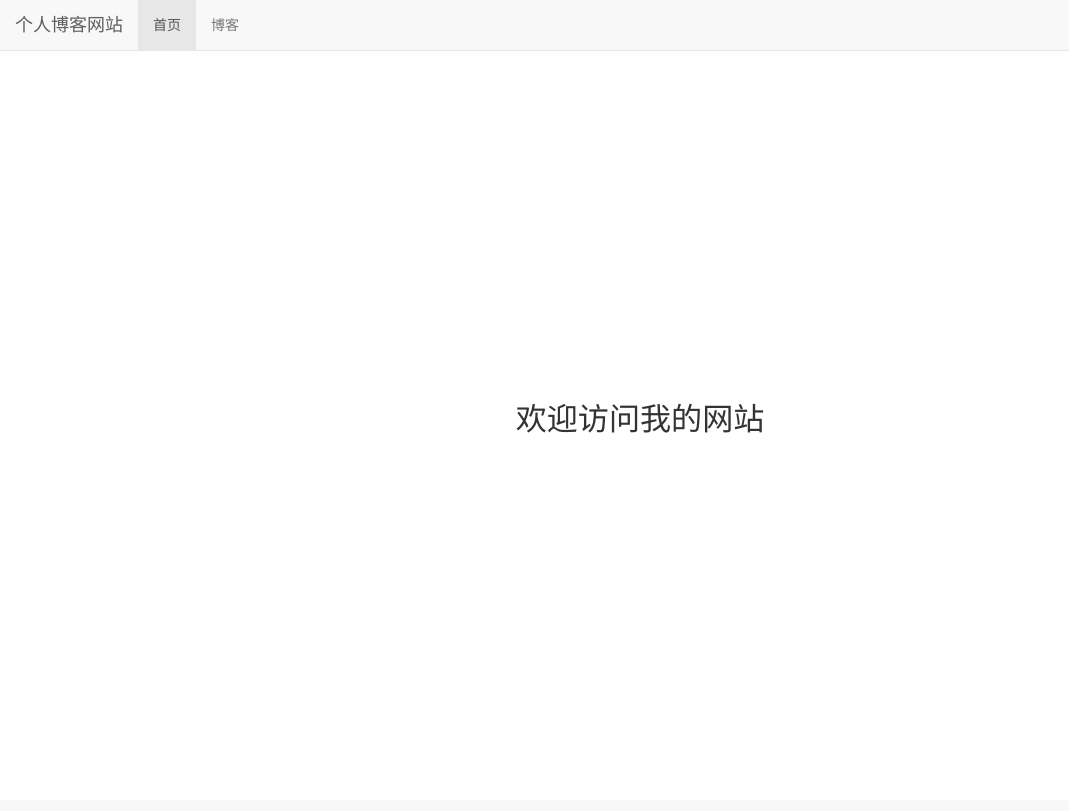
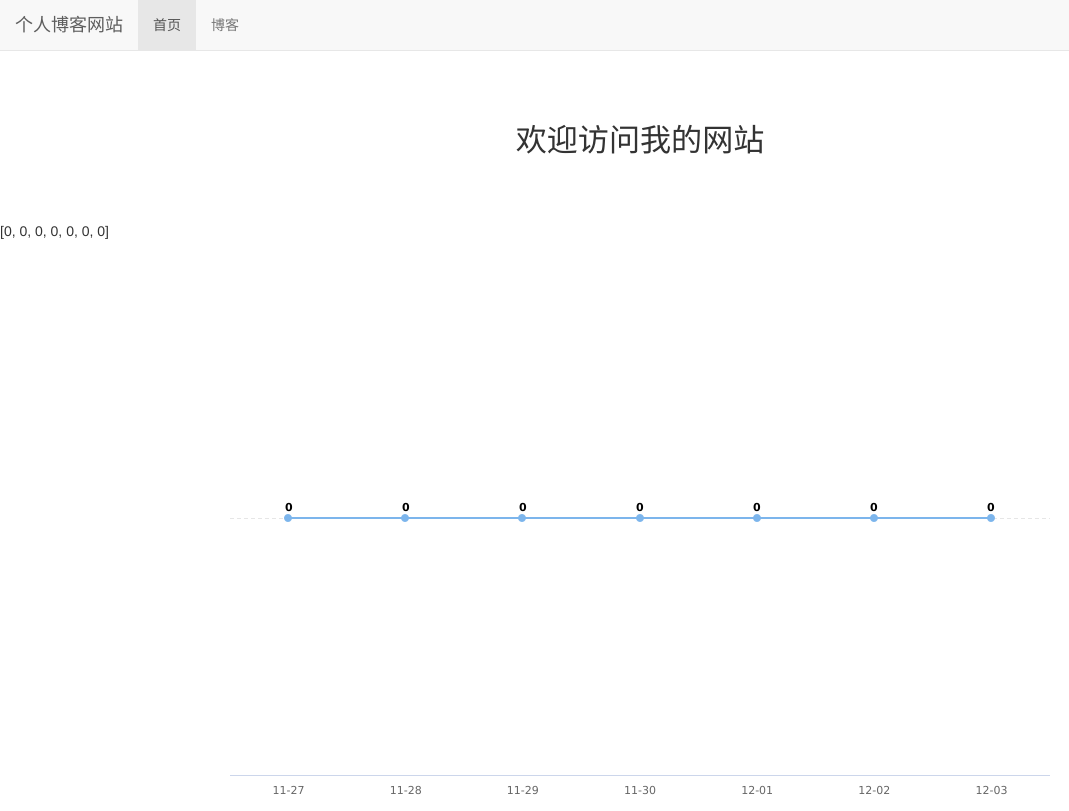
Before and after one commit to hekf2021/myblog, a Django app: page / in a window 1280 px wide. Shown: the whole page, without its empty margins (0-1069 px from the left). Before the commit the page ends 433 px from the top, so only its background shows below. Run offline with Django 3.2, Linux system fonts and the light colour scheme; data comes from the database, SQL or seed files in the repository; both versions use the stored data as it was after the commit; some libraries are stand-ins or nearby versions.

Commit message:
阅读计数功能首页以图表展示

```diff
--- a/myblog/views.py
+++ b/myblog/views.py
@@ -1,5 +1,12 @@
 from django.shortcuts import render_to_response,get_list_or_404,get_object_or_404
+from django.contrib.contenttypes.models import ContentType
+from read_statistics.utils import get_seven_days_read_data
+from blog.models import Blog
 
 def home(request):
+    blog_content_type= ContentType.objects.get_for_model(Blog)
+    dates,read_nums=get_seven_days_read_data(blog_content_type)
     context= { }
+    context['read_nums']=read_nums
+    context['dates'] = dates
     return render_to_response('home.html',context)
--- a/read_statistics/admin.py
+++ b/read_statistics/admin.py
@@ -1,7 +1,11 @@
 from django.contrib import admin
-from .models import ReadNum
+from .models import ReadNum,ReadDetail
 # Register your models here.
 
 @admin.register(ReadNum)
 class BlogAdmin(admin.ModelAdmin):
     list_display = ('read_num', 'content_object')
+
+@admin.register(ReadDetail)
+class ReadDetailAdmin(admin.ModelAdmin):
+    list_display = ('date','read_num', 'content_object')
--- a/read_statistics/utils.py
+++ b/read_statistics/utils.py
@@ -1,15 +1,33 @@
+import datetime
 from django.contrib.contenttypes.models import ContentType
-from .models import ReadNum
+from django.utils import timezone
+from django.db.models import Sum
+from .models import ReadNum,ReadDetail
 
 
 def read_statistics_once_read(request,obj):
     ct = ContentType.objects.get_for_model(obj)
     key = "%s_%s_read" % (ct.model,obj.pk)
     if not request.COOKIES.get(key):
-        if ReadNum.objects.filter(content_type=ct,object_id=obj.pk).count():
-           readnum = ReadNum.objects.get(content_type=ct,object_id=obj.pk)
-        else:
-          readnum = ReadNum(content_type=ct,object_id=obj.pk)
+        readnum,created =ReadNum.objects.get_or_create(content_type=ct,object_id=obj.pk)
         readnum.read_num += 1
         readnum.save()
+
+        date = timezone.now().date()
+        readDetail,readDetailCreated = ReadDetail.objects.get_or_create(content_type=ct,object_id=obj.pk,date=date)
+        readDetail.read_num+=1
+        readDetail.save()
     return key
+
+def get_seven_days_read_data(content_type):
+    today = timezone.now().date()
+    dates = []
+    read_nums=[]
+    for i in range(7,0,-1):
+        date=today - datetime.timedelta(days=i)
+        dates.append(date.strftime('%m-%d'))
+        readDetails = ReadDetail.objects.filter(content_type=content_type,date=date)
+        result = readDetails.aggregate(read_num_sum=Sum('read_num'))
+        read_nums.append(result['read_num_sum'] or 0)
+
+    return dates,read_nums
--- a/static/home.css
+++ b/static/home.css
@@ -1,7 +1,13 @@
 h3.home-content {
     font-size: 222%;
-    position: absolute;
-    left: 50%;
-    top: 50%;
-    transform: translate(-50%, -50%);
+    text-align: center;
+    margin-top: 4em;
+    margin-bottom: 2em;
 }
+
+div#container {
+    margin: 0 auto;
+    width: 60em;
+    height:40em;
+    max-width: 60em;
+}
--- a/templates/home.html
+++ b/templates/home.html
@@ -7,6 +7,7 @@
 
 {% block header_extends %}
     <link rel="stylesheet" href="{% static 'home.css' %}">
+    <script src="http://cdn.hcharts.cn/highcharts/highcharts.js"></script>
 {% endblock %}
 
 {% block nav_home_active %}active{% endblock %}
@@ -14,4 +15,37 @@
 {# 页面内容 #}
 {% block content %}
     <h3 class="home-content">欢迎访问我的网站</h3>
+    <p>{{ read_nums }}</p>
+    <div id="container"></div>
+    <script>
+        // 图表配置
+        var options = {
+            chart: {type: 'line' },                          //指定图表的类型，默认是折线图（line）
+            title: {text: null},                 // 标题
+            xAxis: {
+                categories: {{ dates|safe }},   // x 轴分类
+                tickmarkPlacement:'on'
+            },
+            yAxis: {
+                title: {text: null },               // y 轴标题,
+                labels:{ enabled:false },
+                gridLineDashStyle:'Dash'
+            },
+            series: [{                              // 数据列
+                name: '阅读量',                        // 数据列名
+                data: {{ read_nums }}                   // 数据
+            }],
+            plotOptions: {
+                line: {
+                    dataLabels: {
+                        enabled: true
+                    }
+                }
+            },
+            legend:{enabled:false},
+            credits:{enabled:false}
+        };
+        // 图表初始化函数
+        var chart = Highcharts.chart('container', options);
+    </script>
 {% endblock %}
```
Also changed, not shown: read_statistics/models.py (+9 -0 lines), db.sqlite3, read_statistics/migrations/0002_readdetail.py (added), readme.txt.
